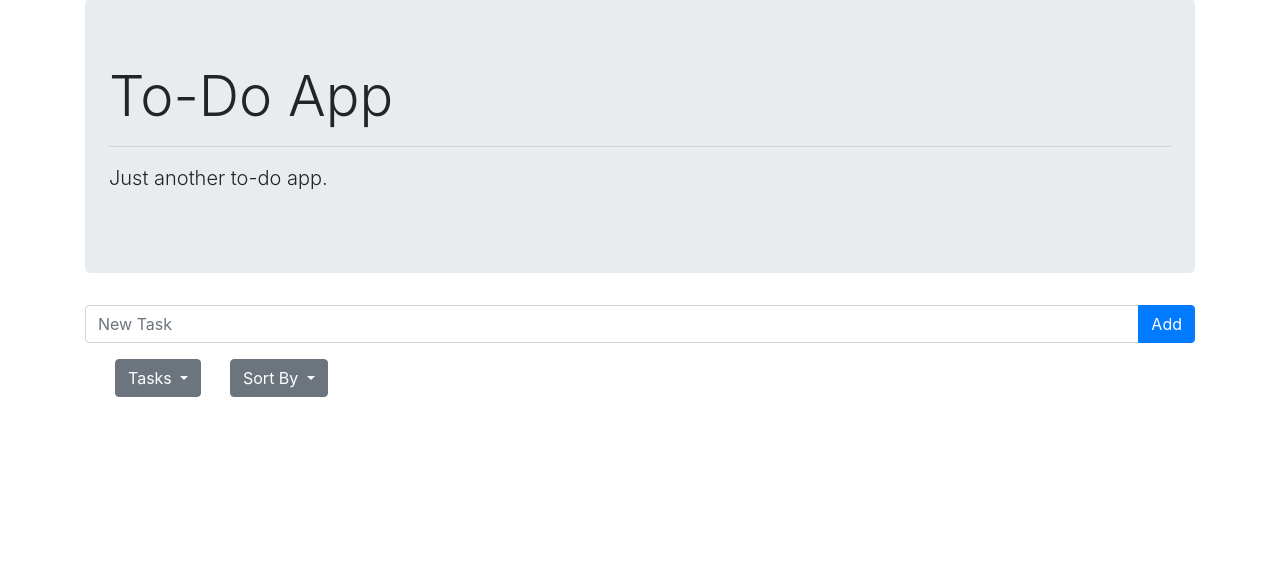
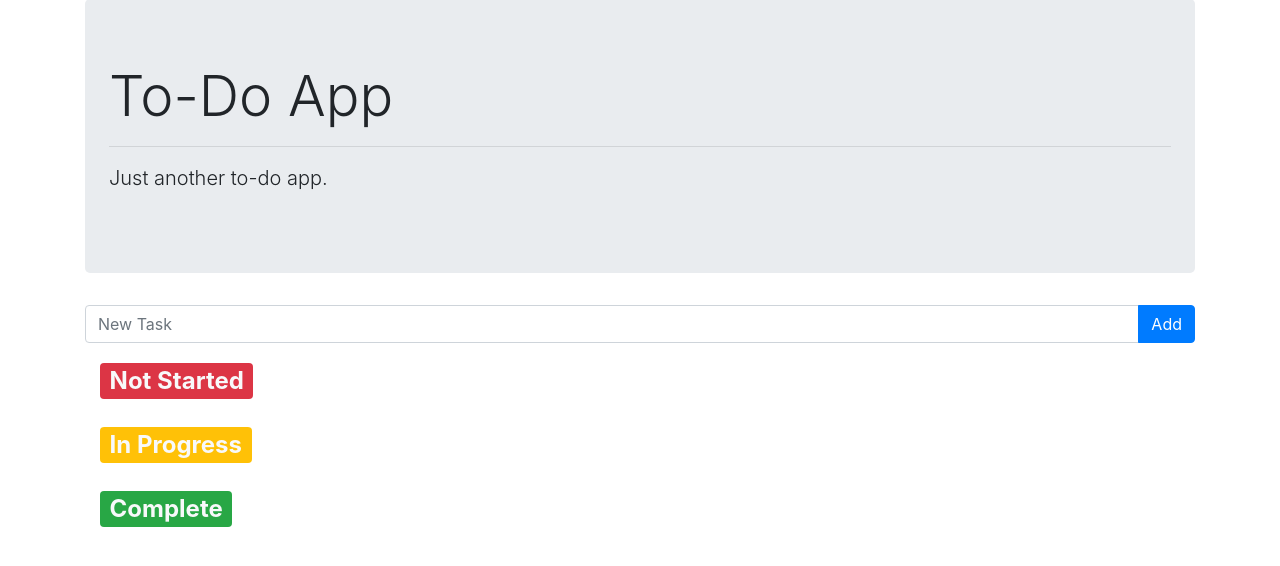
Before and after one commit to lukestern/To-Do-App, a Flask app: template todo_app/templates/index.html in a window 1280 px wide. Shown: the part 81-647 px from the top of the page. Run offline with Flask 2, Linux system fonts and the light colour scheme; the template is opened without the code that fills it, so the values that code supplies are empty; some libraries are stand-ins or nearby versions.

Commit message:
Use viewmodels

```diff
--- a/todo_app/app.py
+++ b/todo_app/app.py
@@ -2,35 +2,16 @@ from flask import Flask, render_template, url_for, redirect
 from flask.globals import request
 from todo_app.data.session_items import get_item, get_items, add_item, save_item, remove_item
 from todo_app.trello import Task
+from todo_app.views import ViewModel
 
 
 app = Flask(__name__)
 
 @app.route('/')
 def index():
-    return render_template('index.html', tasks = get_items())
-
-@app.route('/sortby/<sort>')
-def sortby(sort):
-    items = get_items()
-    if 'done' in sort:
-        tasks = sorted(items, key=lambda k: k.status)
-    elif 'todo' in sort:
-        tasks = sorted(items, key=lambda k: k.status, reverse=True)
-    return render_template('index.html', tasks = tasks, all=True)
-
-@app.route('/view/<type>')
-def view_task_type(type):
-    items = get_items()
-    if 'all' in type:
-        return redirect(url_for('index'))
-    elif 'complete' in type:
-        tasks = [item for item in items if 'Complete' in item.status]
-    elif 'started' in type:
-        tasks = [item for item in items if 'In Progress' in item.status]
-    elif 'todo' in type:
-        tasks = [item for item in items if 'Not Started' in item.status]
-    return render_template('index.html', tasks = tasks, all = False)
+    tasks = get_items()
+    task_view_model = ViewModel(tasks)
+    return render_template('index.html', view_model = task_view_model)
 
 @app.route('/add_new', methods=['POST'])
 def add_new():
--- a/todo_app/templates/index.html
+++ b/todo_app/templates/index.html
@@ -19,45 +19,19 @@
   </div>
   <div class="row-12 mb-4">
     <div class="col-12 mb-3">
-      <ul class="list-group list-group-horizontal col-4 mb-3">
-        <div class="dropdown col-4">
-          <button class="btn btn-secondary dropdown-toggle" type="button" id="filterDropdownMenuButton" data-toggle="dropdown" aria-haspopup="true" aria-expanded="false">
-            Tasks
-          </button>
-          <div class="dropdown-menu mb-3" aria-labelledby="dropdownMenuButton">
-            <a class="dropdown-item" href="/view/all">All</a>
-            <a class="dropdown-item" href="/view/todo">To Do</a>
-            <a class="dropdown-item" href="/view/started">In Progress</a>
-            <a class="dropdown-item" href="/view/complete">Done</a>
-          </div>
-        </div>
-        <div class="dropdown col-4">
-          <button class="btn btn-secondary dropdown-toggle" type="button" id="sortDropdownMenuButton" data-toggle="dropdown" aria-haspopup="true" aria-expanded="false">
-            Sort By
-          </button>
-          <div class="dropdown-menu mb-3" aria-labelledby="dropdownMenuButton">
-            <a class="dropdown-item" href="/sortby/todo">To Do -> Done</a>
-            <a class="dropdown-item" href="/sortby/done">Done -> To Do</a>
-          </div>
-        </div>
+
+      <ul class="list-group mb-0 col-12">
+        <ul class="list-group col-3 mb-2">
+          <h2><span class="badge bg-danger text-light text-center">Not Started</span></h2>
         </ul>
-      <ul class="list-group mb-0">
         <ul class="list-group col-12 mb-2">
-        {% for task in tasks %}
+        {% for task in view_model.not_started_tasks %}
         <li class="list-group-item">
           <div class="row justify-content-between">
-            {% if 'Not Started' in task.status %}
-            <div class="col-sm-2 text-danger" style="border-radius: 5px;">{{ task.status }}</div>
-            {% elif 'In Progress' in task.status %}
-            <div class="col-sm-2 text-warning" style="border-radius: 5px;">{{ task.status }}</div>
-            {% elif 'Complete' in task.status %}
-            <div class="col-sm-2 text-success" style="border-radius: 5px;">{{ task.status }}</div>
-            {% endif %}
             <div class="col-sm-6" style="border-radius: 5px;">{{ task.title }}</div>
             <div class="col-sm-2">
               <div class='row'>
                 <div class="col-8 col-sm-6">
-                  {% if 'Not Started' in task.status %}
                   <form action="/start/{{ task.id }}">
                       <button class="btn btn-outline-warning" style="border-radius: 5px;" type="submit" value="Submit">Start</button>
                     </form>
@@ -66,7 +40,25 @@
                     <form action="/finish/{{ task.id }}">
                       <button class="btn btn-outline-success" style="border-radius: 5px;" type="submit" value="Submit">Finish</button>
                     </form>
-                    {% elif 'In Progress' in task.status %}
+                  </div>
+                </div>
+              </div>
+            </div>
+          </li>
+          {% endfor %}
+        </ul>
+
+        <ul class="list-group col-12 mb-2">
+          <h2><span class="badge bg-warning text-light text-center">In Progress</span></h2>
+        </ul>
+        <ul class="list-group col-12 mb-2">
+        {% for task in view_model.in_progress_tasks %}
+        <li class="list-group-item">
+          <div class="row justify-content-between">
+            <div class="col-sm-6" style="border-radius: 5px;">{{ task.title }}</div>
+            <div class="col-sm-2">
+              <div class='row'>
+                <div class="col-8 col-sm-6">
                   <form action="/stop/{{ task.id }}">
                     <button class="btn btn-outline-danger" style="border-radius: 5px;" type="submit" value="Submit">Stop</button>
                   </form>
@@ -75,7 +67,25 @@
                   <form action="/finish/{{ task.id }}">
                     <button class="btn btn-outline-success" style="border-radius: 5px;" type="submit" value="Submit">Finish</button>
                   </form>
-                    {% elif 'Complete' in task.status %}
+                  </div>
+                </div>
+              </div>
+            </div>
+          </li>
+          {% endfor %}
+        </ul>
+
+        <ul class="list-group col-12 mb-2">
+          <h2><span class="badge bg-success text-light text-center">Complete</span></h2>
+        </ul>
+        <ul class="list-group col-12 mb-2">
+        {% for task in view_model.complete_tasks %}
+        <li class="list-group-item">
+          <div class="row justify-content-between">
+            <div class="col-sm-6" style="border-radius: 5px;">{{ task.title }}</div>
+            <div class="col-sm-2">
+              <div class='row'>
+                <div class="col-8 col-sm-6">
                   <form action="/start/{{ task.id }}">
                     <button class="btn btn-outline-warning" style="border-radius: 5px;" type="submit" value="Submit">Start</button>
                   </form>
@@ -84,7 +94,6 @@
                   <form action="/delete/{{ task.id }}">
                     <button class="btn btn-outline-secondary" style="border-radius: 5px;" type="submit" value="Submit">Delete</button>
                   </form>
-                    {% endif %}
                   </div>
                 </div>
               </div>
@@ -92,6 +101,7 @@
           </li>
           {% endfor %}
         </ul>
+
       </ul>
     </div>
   </div>
```
Lines whose indentation alone changed are shown as unchanged.
